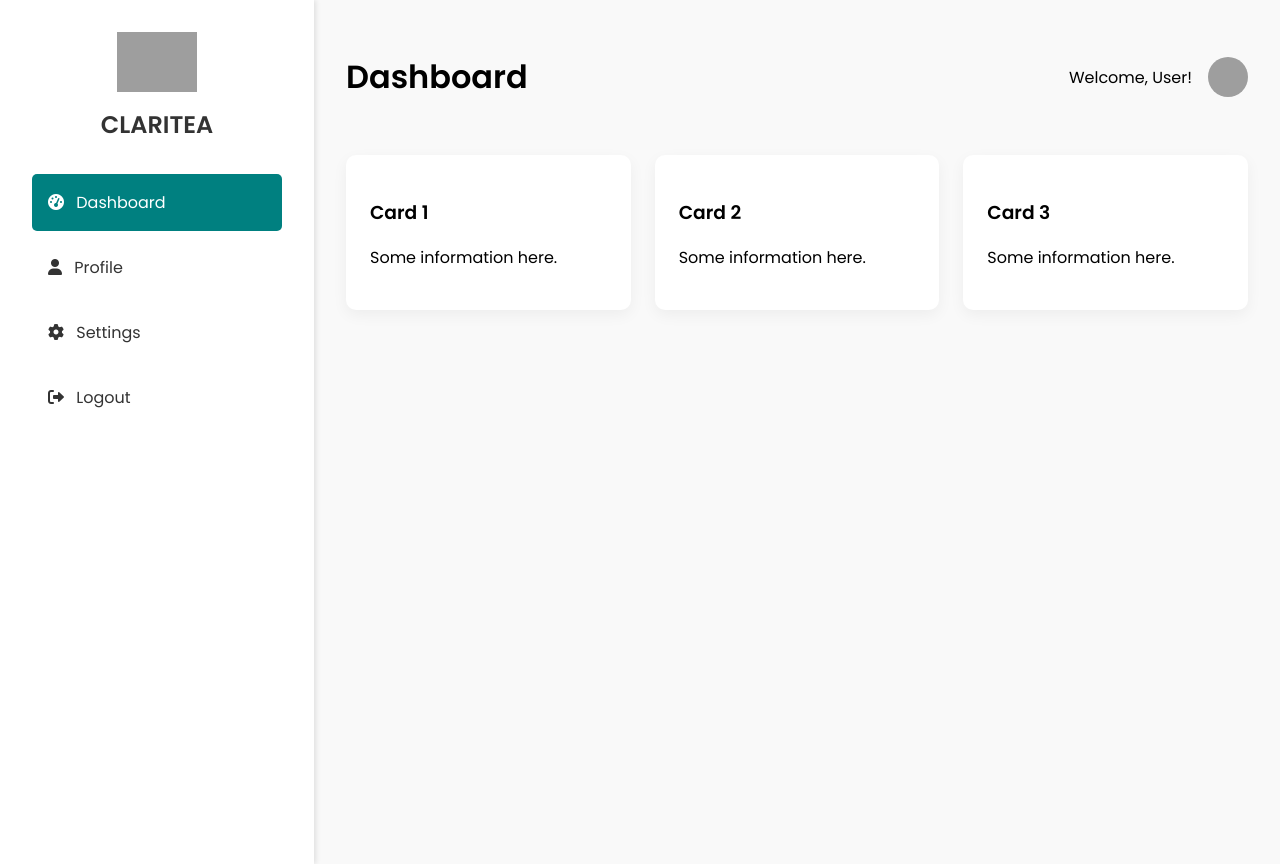
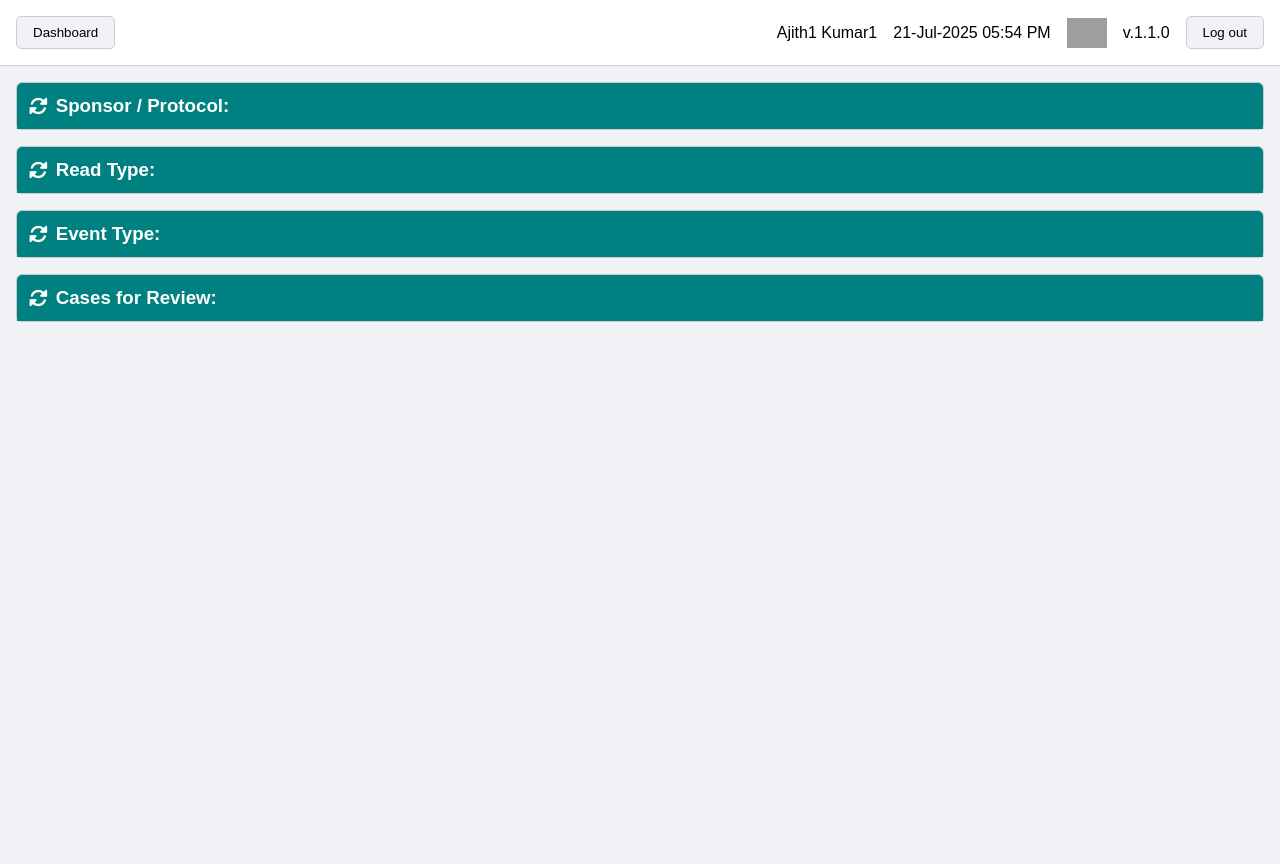
Before and after one commit to rsak90/vs2022, a plain HTML site: page dashboard.html in a window 1280 px wide. After the commit the page ends 800 px from the top, so only its background shows below. Drawn offline with Linux system fonts and the light colour scheme; grey boxes are pictures that could not be loaded.

Commit message:
Add files via upload

```diff
--- a/dashboard.css
+++ b/dashboard.css
@@ -1,94 +1,101 @@
 body {
+    font-family: Arial, sans-serif;
     margin: 0;
-    padding: 0;
-    font-family: 'Poppins', sans-serif;
-    background-color: #f9f9f9;
-}
-
-.dashboard-container {
-    display: flex;
-}
-
-.sidebar {
-    width: 250px;
-    background-color: #fff;
-    height: 100vh;
-    padding: 2rem;
-    box-shadow: 2px 0 5px rgba(0,0,0,0.1);
-}
-
-.logo-container {
-    text-align: center;
-    margin-bottom: 2rem;
-}
-
-.logo-container img {
-    max-width: 80px;
-}
-
-.logo-container h2 {
-    margin-top: 0.5rem;
-    color: #333;
-}
-
-.menu a {
-    display: block;
-    padding: 1rem;
-    color: #333;
-    text-decoration: none;
-    border-radius: 5px;
-    margin-bottom: 0.5rem;
-    transition: background-color 0.3s;
-}
-
-.menu a.active, .menu a:hover {
-    background-color: #008080;
-    color: #fff;
-}
-
-.menu a i {
-    margin-right: 0.5rem;
-}
-
-.main-content {
-    flex-grow: 1;
-    padding: 2rem;
+    background-color: #f0f2f5;
 }
 
 header {
     display: flex;
     justify-content: space-between;
     align-items: center;
-    margin-bottom: 2rem;
+    padding: 1rem;
+    background-color: #fff;
+    border-bottom: 1px solid #ccc;
 }
 
-.user-info {
+.header-left .dashboard-button {
+    background-color: #f0f2f5;
+    border: 1px solid #ccc;
+    padding: 0.5rem 1rem;
+    border-radius: 5px;
+    cursor: pointer;
+}
+
+.header-right {
     display: flex;
     align-items: center;
 }
 
-.user-info span {
-    margin-right: 1rem;
+.header-right > * {
+    margin-left: 1rem;
 }
 
-.user-info img {
-    border-radius: 50%;
+.logo {
+    height: 30px;
 }
 
-.cards {
-    display: grid;
-    grid-template-columns: repeat(auto-fit, minmax(250px, 1fr));
-    gap: 1.5rem;
+.logout-button {
+    background-color: #f0f2f5;
+    border: 1px solid #ccc;
+    padding: 0.5rem 1rem;
+    border-radius: 5px;
+    cursor: pointer;
 }
 
-.card {
-    background-color: #fff;
-    padding: 1.5rem;
-    border-radius: 10px;
-    box-shadow: 0 5px 15px rgba(0,0,0,0.05);
-    transition: transform 0.3s;
+main {
+    padding: 1rem;
 }
 
-.card:hover {
-    transform: translateY(-5px);
+.widget {
+    background-color: #fff;
+    border: 1px solid #ccc;
+    border-radius: 5px;
+    margin-bottom: 1rem;
 }
+
+.widget-header {
+    background-color: #008080;
+    color: white;
+    padding: 0.75rem;
+    border-top-left-radius: 5px;
+    border-top-right-radius: 5px;
+    cursor: pointer;
+}
+
+.widget-header h3 {
+    margin: 0;
+    display: flex;
+    align-items: center;
+}
+
+.widget-header .fa-sync-alt {
+    margin-right: 0.5rem;
+}
+
+.widget-content {
+    padding: 1rem;
+    display: none;
+}
+
+.widget.active .widget-content {
+    display: block;
+}
+
+table {
+    width: 100%;
+    border-collapse: collapse;
+}
+
+thead {
+    background-color: #f9f9f9;
+}
+
+th, td {
+    padding: 0.75rem;
+    text-align: left;
+    border-bottom: 1px solid #ddd;
+}
+
+th {
+    font-weight: bold;
+}
--- a/dashboard.html
+++ b/dashboard.html
@@ -3,48 +3,87 @@
 <head>
     <meta charset="UTF-8">
     <meta name="viewport" content="width=device-width, initial-scale=1.0">
-    <title>CLARITEA - Dashboard</title>
-    <link href="https://fonts.googleapis.com/css2?family=Poppins:wght@400;600&display=swap" rel="stylesheet">
+    <title>CLARITEA Dashboard</title>
+    <link rel="stylesheet" href="dashboard.css">
     <link rel="stylesheet" href="https://cdnjs.cloudflare.com/ajax/libs/font-awesome/6.0.0-beta3/css/all.min.css">
-    <link rel="stylesheet" href="dashboard.css">
 </head>
 <body>
-    <div class="dashboard-container">
-        <aside class="sidebar">
-            <div class="logo-container">
-                <img src="https://services.iconmedicalimaging.com/CLARITEA/assets/images/logo.png" alt="CLARITEA Logo">
-                <h2>CLARITEA</h2>
+    <header>
+        <div class="header-left">
+            <button class="dashboard-button">Dashboard</button>
         </div>
-            <nav class="menu">
-                <a href="#" class="active"><i class="fas fa-tachometer-alt"></i> Dashboard</a>
-                <a href="#"><i class="fas fa-user"></i> Profile</a>
-                <a href="#"><i class="fas fa-cog"></i> Settings</a>
-                <a href="#"><i class="fas fa-sign-out-alt"></i> Logout</a>
-            </nav>
-        </aside>
-        <main class="main-content">
-            <header>
-                <h1>Dashboard</h1>
-                <div class="user-info">
-                    <span>Welcome, User!</span>
-                    <img src="https://i.pravatar.cc/40" alt="User Avatar">
+        <div class="header-right">
+            <span class="user-info">Ajith1 Kumar1</span>
+            <span class="date-time">21-Jul-2025 05:54 PM</span>
+            <img src="https://services.iconmedicalimaging.com/CLARITEA/assets/images/logo.png" alt="CLARITEA Logo" class="logo">
+            <span class="version">v.1.1.0</span>
+            <button class="logout-button">Log out</button>
         </div>
     </header>
-            <section class="cards">
-                <div class="card">
-                    <h3>Card 1</h3>
-                    <p>Some information here.</p>
+    <main>
+        <div class="widget">
+            <div class="widget-header">
+                <h3><i class="fas fa-sync-alt"></i> Sponsor / Protocol:</h3>
             </div>
-                <div class="card">
-                    <h3>Card 2</h3>
-                    <p>Some information here.</p>
+            <div class="widget-content">
+                <table>
+                    <thead>
+                        <tr>
+                            <th>Sponsor/Protocol</th>
+                            <th># Cases</th>
+                            <th># On Hold</th>
+                            <th># Completed</th>
+                        </tr>
+                    </thead>
+                    <tbody>
+                        <tr><td>AMN1/20210123</td><td>0</td><td>0</td><td>114</td></tr>
+                        <tr><td>AMN1/20210125</td><td>0</td><td>0</td><td>28</td></tr>
+                        <tr><td>ATS1/ATH-002-000</td><td>4</td><td>0</td><td>1</td></tr>
+                        <tr><td>BIN2/BMN 111-211</td><td>6</td><td>0</td><td>20</td></tr>
+                        <tr><td>BIN2/111-210</td><td>6</td><td>0</td><td>39</td></tr>
+                        <tr><td>BIN2/BMN 111-303</td><td>1</td><td>0</td><td>137</td></tr>
+                        <tr><td>DEMO/CLARITEA DEMO</td><td>5</td><td>0</td><td>5</td></tr>
+                        <tr><td>ELI1/14V-MC-JAIO</td><td>3</td><td>0</td><td>437</td></tr>
+                        <tr><td>HAE2/QST-19-007</td><td>2</td><td>2</td><td>75</td></tr>
+                        <tr><td>MEK2/MK-6024-016</td><td>0</td><td>0</td><td>225</td></tr>
+                        <tr><td>PPD1/CLTP001A12202</td><td>7</td><td>0</td><td>5</td></tr>
+                        <tr><td>VES2/VENT-03-201</td><td>0</td><td>0</td><td>3</td></tr>
+                    </tbody>
+                </table>
             </div>
-                <div class="card">
-                    <h3>Card 3</h3>
-                    <p>Some information here.</p>
         </div>
-            </section>
+        <div class="widget">
+            <div class="widget-header">
+                <h3><i class="fas fa-sync-alt"></i> Read Type:</h3>
+            </div>
+            <div class="widget-content">
+                <p>Read type content goes here.</p>
+            </div>
+        </div>
+        <div class="widget">
+            <div class="widget-header">
+                <h3><i class="fas fa-sync-alt"></i> Event Type:</h3>
+            </div>
+            <div class="widget-content">
+                <p>Event type content goes here.</p>
+            </div>
+        </div>
+        <div class="widget">
+            <div class="widget-header">
+                <h3><i class="fas fa-sync-alt"></i> Cases for Review:</h3>
+            </div>
+            <div class="widget-content">
+                <p>Cases for review content goes here.</p>
+            </div>
+        </div>
     </main>
-    </div>
+    <script>
+        document.querySelectorAll('.widget-header').forEach(header => {
+            header.addEventListener('click', () => {
+                const widget = header.parentElement;
+                widget.classList.toggle('active');
+            });
+        });
+    </script>
 </body>
 </html>
```
Lines whose indentation alone changed are shown as unchanged.
